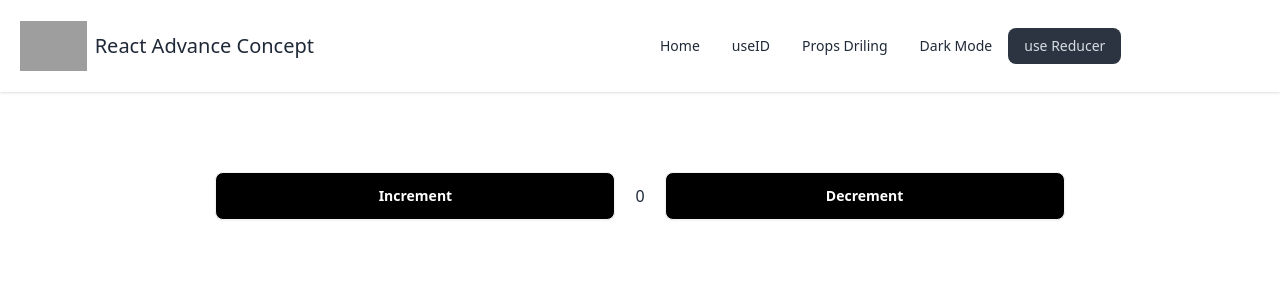
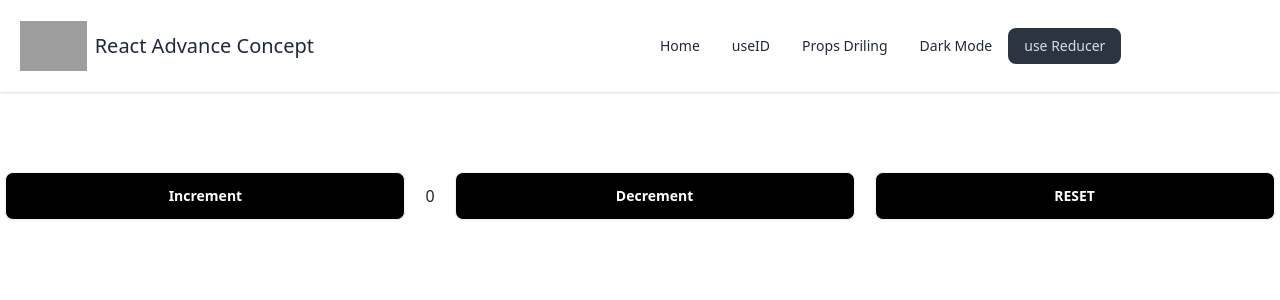
Before and after one commit to minhazapon/react.js-advance-concept, a React (Vite) app: page /re in a window 1280 px wide. Shown: the top 300 px of the page. Built offline with nearby package versions, Linux system fonts and the light colour scheme; grey boxes are pictures that could not be loaded.

Commit message:
added file

```diff
--- a/src/use reducer/Reducer.jsx
+++ b/src/use reducer/Reducer.jsx
@@ -11,6 +11,9 @@ function Reducer() {
         if (action.type === "Decrement") {
             return state - 1
         }
+        if (action.type === "RESET") {
+            return 0
+        }
     }
 
     const [count, dispatch] = useReducer(reducer, 0)
@@ -22,6 +25,7 @@ function Reducer() {
                     <button onClick={() => dispatch({ type: "Increment" })} className=" btn w-[400px] bg-black text-white ">Increment</button>
                     <p> {count} </p>
                     <button onClick={() => dispatch({ type: "Decrement" })} className=" btn w-[400px] bg-black text-white">Decrement</button>
+                    <button onClick={() => dispatch({ type: "RESET" })} className=" btn w-[400px] bg-black text-white">RESET</button>
                 </div>
             </div>
         </>
```
